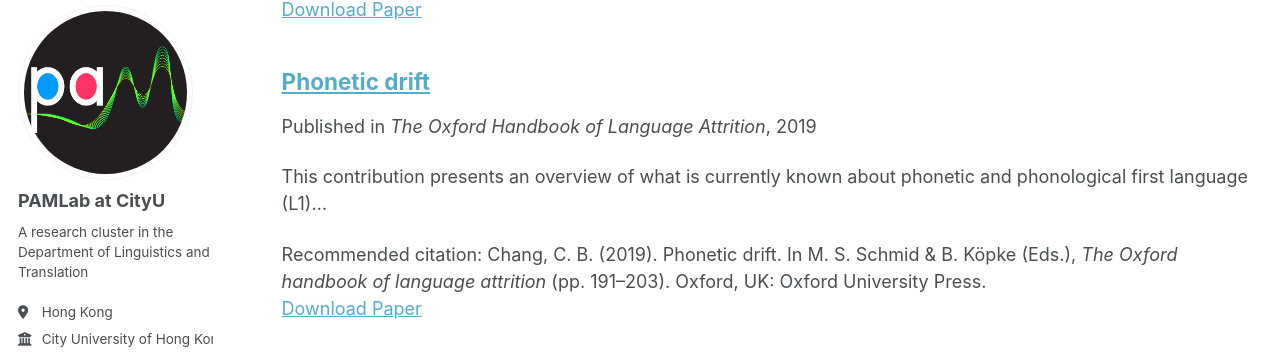
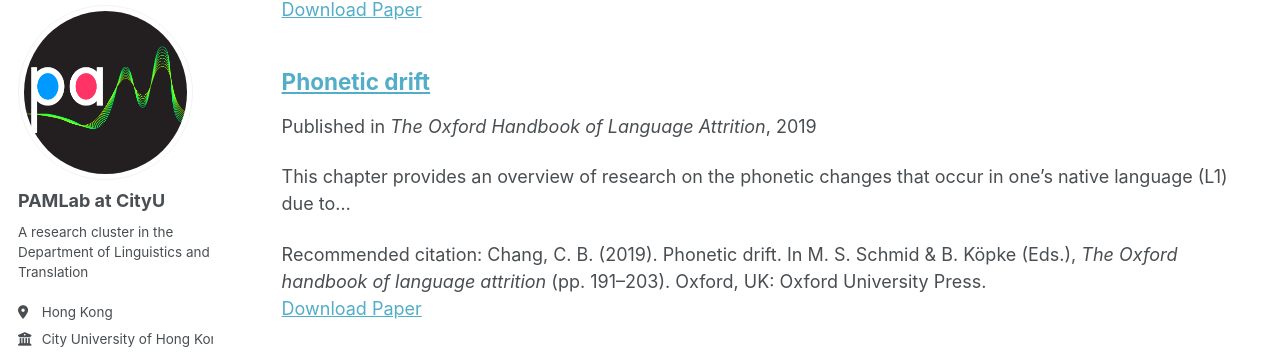
Before and after one commit to thepamlab/thepamlab.github.io, a Jekyll site: the page built from _pages/publications.html, in a window 1280 px wide and 900 px high, scrolled down 6524 px. Shown: the part 94-452 px from the top of the window. Built offline with Jekyll 4.4.1, drawn with Linux system fonts in a browser that asks for light colours; some web fonts are replaced; a script that is not in the unit is left out; comment, search, counter and statistics services are not loaded.

Commit message:
Update 2019-08-12-phonetic-drift.md

```diff
--- a/_publications/2019-08-12-phonetic-drift.md
+++ b/_publications/2019-08-12-phonetic-drift.md
@@ -3,7 +3,7 @@ title: "Phonetic drift"
 collection: publications
 category: chapters
 permalink: /publication/2019-08-12-phonetic-drift
-excerpt: 'This contribution presents an overview of what is currently known about phonetic and phonological first language (L1)...'
+excerpt: 'This chapter provides an overview of research on the phonetic changes that occur in one’s native language (L1) due to...'
 date: 2019-08-12
 venue: 'The Oxford Handbook of Language Attrition'
 paperurl: 'http://thepamlab.github.io/files/Chang2019_OHLA.pdf'
```
